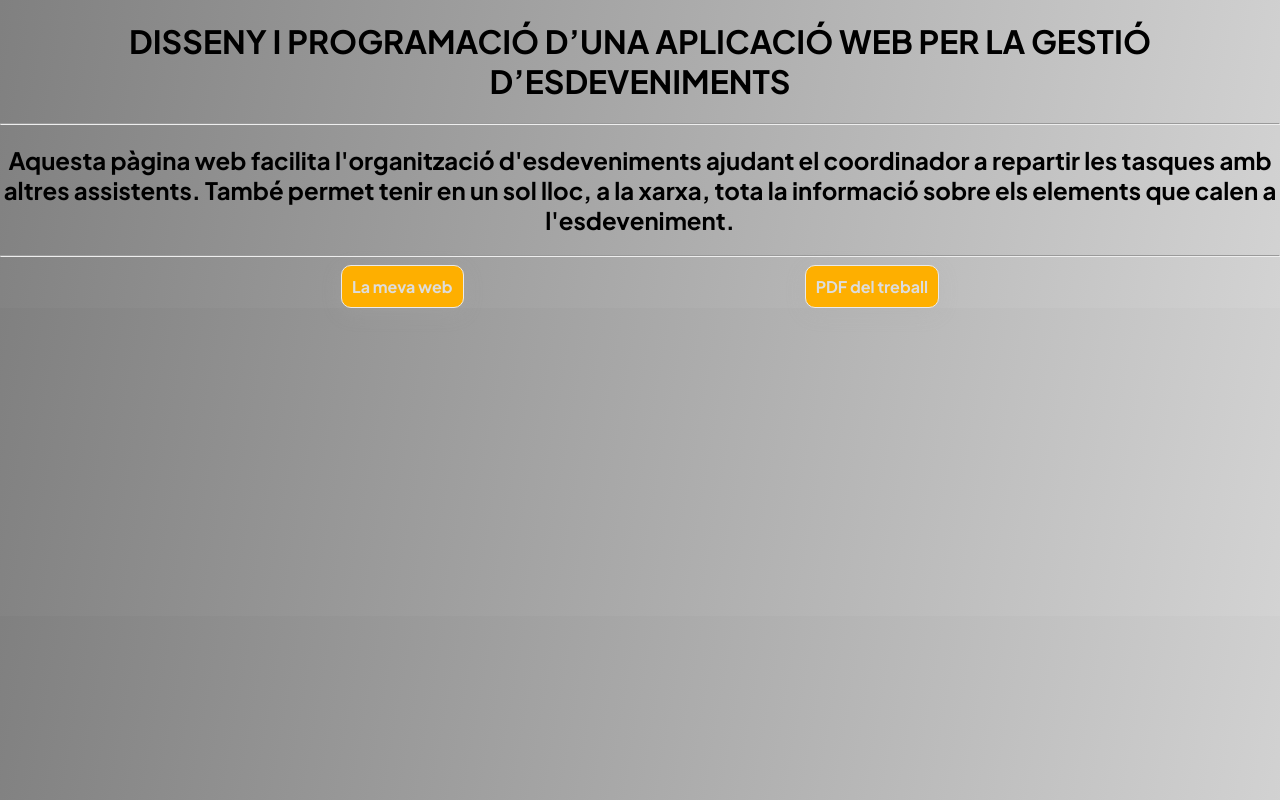
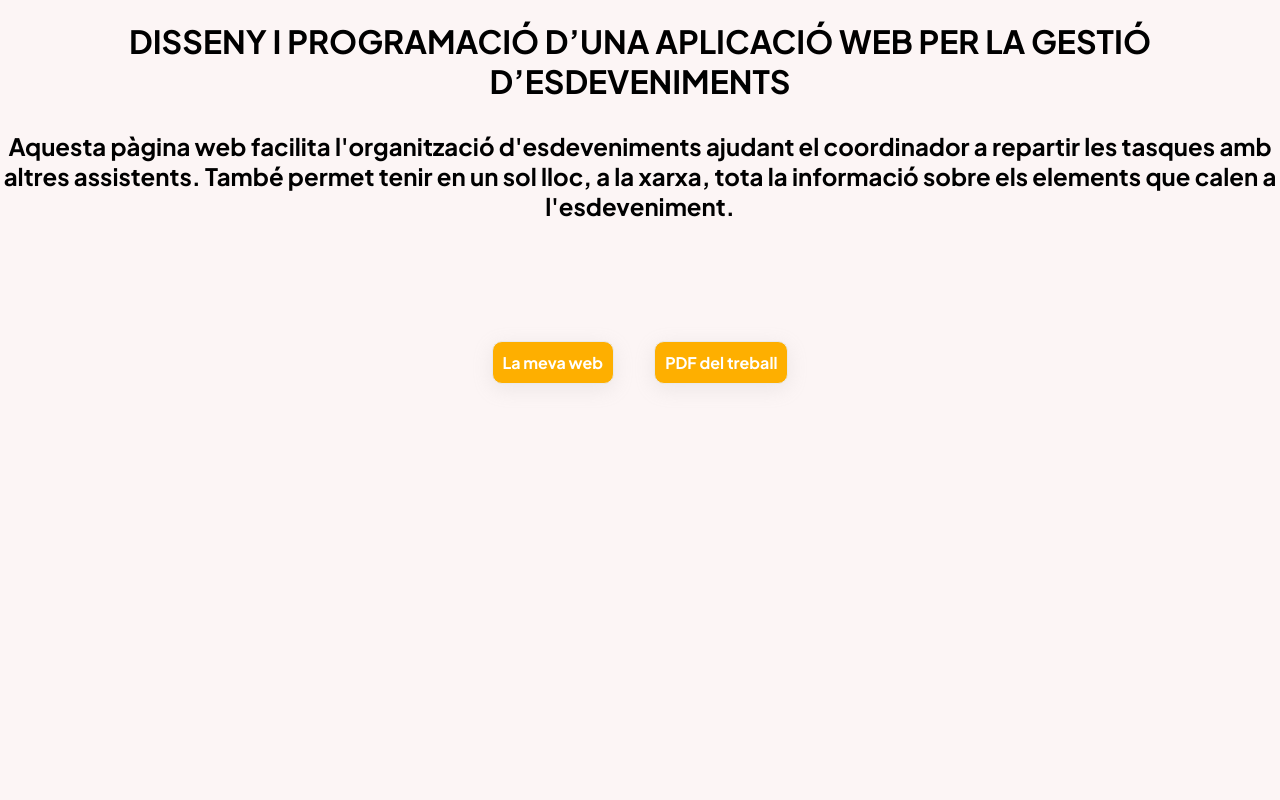
Before and after one commit to ivaanortega/wishlistRaul, a plain HTML site: page wishlistRaulClient/tr/index.html in a window 1280 px wide. Drawn offline with Linux system fonts and the light colour scheme.

Commit message:
changes
changes

```diff
--- a/wishlistRaulClient/tr/index.html
+++ b/wishlistRaulClient/tr/index.html
@@ -11,9 +11,7 @@
 <body>
     <div class="text">
         <h1>DISSENY I PROGRAMACIÓ D’UNA APLICACIÓ WEB PER LA GESTIÓ D’ESDEVENIMENTS</h1>
-        <hr>
         <h2>Aquesta pàgina web facilita l'organització d'esdeveniments ajudant el coordinador a repartir les tasques amb altres assistents. També permet tenir en un sol lloc, a la xarxa, tota la informació sobre els elements que calen a l'esdeveniment.</h2>
-        <hr>
     </div>
     <div class="links">
         <div class="form">
--- a/wishlistRaulClient/tr/tr.css
+++ b/wishlistRaulClient/tr/tr.css
@@ -15,21 +15,22 @@ html,body{
     padding: 0;
     font-family: "customFont";
     color: var(--white);
-    background: linear-gradient(100deg, gray, lightgray);
+    background: var(--background);
 }
 
 .text{
     display: block;
     text-align: center;
-    color: rgb(0, 0, 0);
-
+    color: var(--text);
+    margin-bottom: 100px;
 }
 .text h1{
     justify-self: centers;
+    margin-bottom: 30px;
 }
 .form{
     display: flex;
-    justify-content: space-evenly;
+    justify-content: center;
 }
 .form a{
     border-radius: 10px;
@@ -37,6 +38,8 @@ html,body{
     background: var(--primary);
 
     padding: 10px;
-    color: rgb(221, 221, 221);
+    color: white;
     box-shadow: 0px 5px 20px 0px rgba(174, 174, 174, 0.20);
+    font-weight: 1px;
+    margin: 20px;
 }
```
